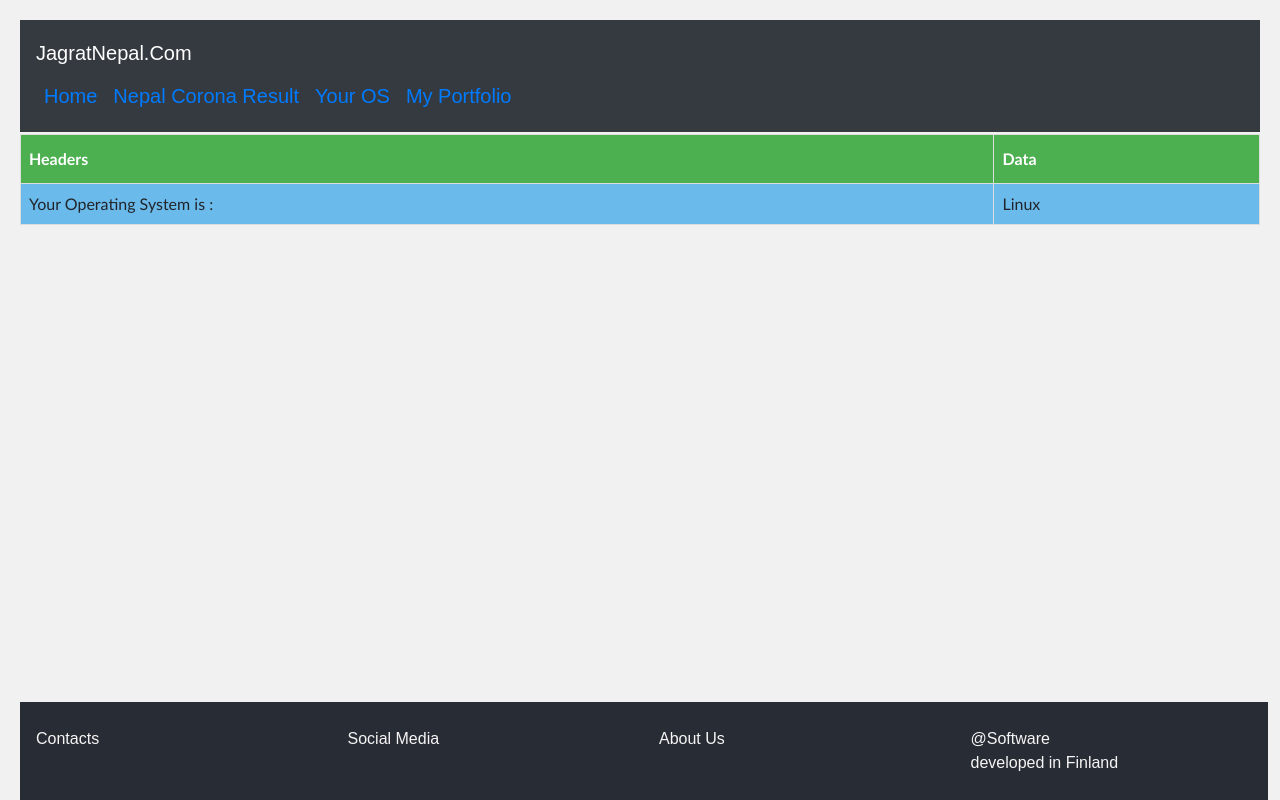
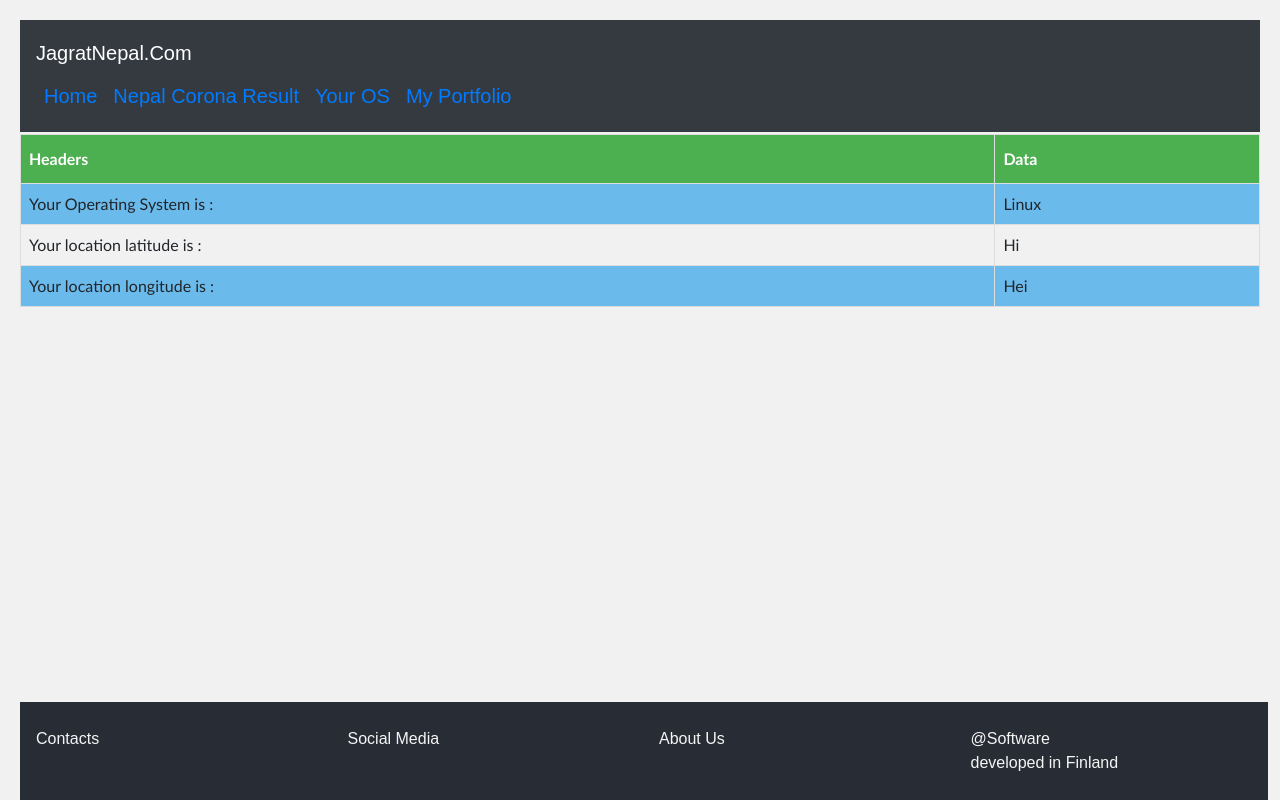
Before and after one commit to SannatKumar/transparency-nepal, a React (Create React App) app: page /osresult in a window 1280 px wide. Built offline with nearby package versions, Linux system fonts and the light colour scheme.

Commit message:
Geo location code added

```diff
--- a/src/OsResult.js
+++ b/src/OsResult.js
@@ -2,7 +2,6 @@ import React from 'react';
 import './CoronaResult.css';
 
 class OsResult extends React.Component {
-
     render(){
         var OSName = "Unknown";
         if (window.navigator.userAgent.indexOf("Windows NT 10.0") !== -1) OSName="Windows 10";
@@ -25,6 +24,14 @@ class OsResult extends React.Component {
                   <td>Your Operating System is :</td>
                   <td>{OSName}</td>
                 </tr>
+                <tr>
+                <td>Your location latitude is :</td>
+                <td>Hi</td>
+              </tr>
+              <tr>
+                <td>Your location longitude is :</td>
+                <td>Hei</td>
+              </tr>
               </table>
           </div>
         );
```
